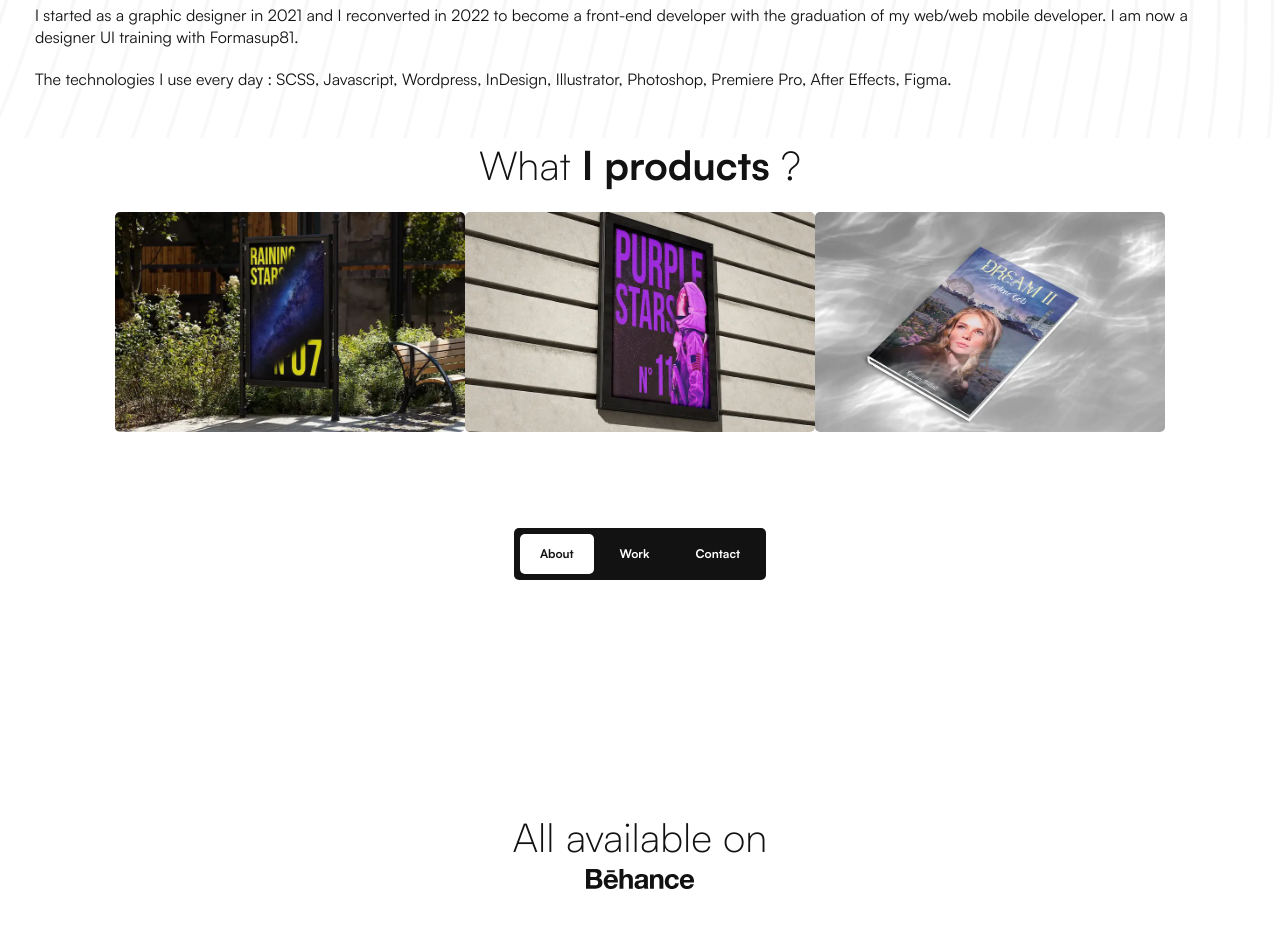
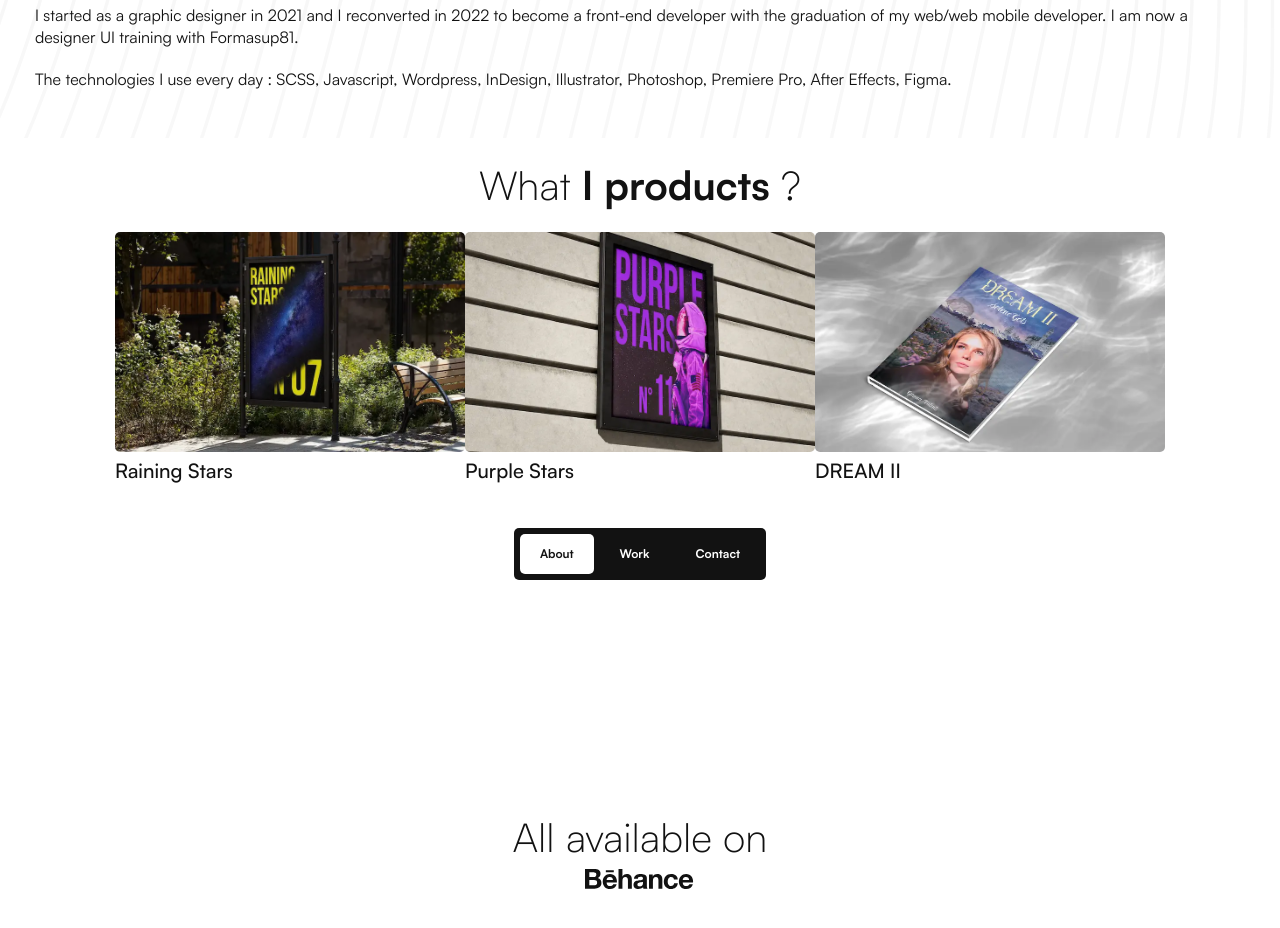
Before and after one commit to jeremybeziat/portfolio, a React (Create React App) app: page / in a window 1280 px wide. Shown: the part 200-1128 px from the top of the page. Built offline with nearby package versions, Linux system fonts and the light colour scheme; what gsap-trial would draw is missing.

Commit message:
test : animation gsap work

```diff
--- a/src/assets/styles/home.scss
+++ b/src/assets/styles/home.scss
@@ -64,6 +64,7 @@
 
 section.product {
   width: 100%;
+  padding-top: 20px;
   h2 {
     font-size: clamp(34px, 7vw, 40px);
     text-align: center;
@@ -78,17 +79,31 @@ section.product {
     display: flex;
     justify-content: center;
     flex-wrap: wrap;
+    row-gap: 60px;
     figure {
-      height: 180px;
+      position: relative;
+      height: 200px;
       border-radius: 5px;
       width: 270px;
-      margin-bottom: 20px;
+      // a {
+      //   display: inline-flex;
+      // }
       img {
         object-fit: cover;
         object-position: center;
         width: 100%;
         height: 100%;
         border-radius: 5px;
+      }
+      figcaption {
+        display: flex;
+        justify-content: flex-start;
+        align-items: center;
+        text-align-last: left;
+        h3 {
+          font-size: 20px;
+          font-family: "Satoshi-Medium";
+        }
       }
     }
   }
--- a/src/pages/Home.js
+++ b/src/pages/Home.js
@@ -39,7 +39,7 @@ function Home() {
   useEffect(() => {
     // Fonction pour cacher l'élément lors du scroll
     const cacherElement = () => {
-      gsap.to("#elementADisparaitre", { opacity: 0, duration: 1.5 }); // Animation de la disparition de l'élément avec GSAP
+      gsap.to("#elementADisparaitre", { opacity: 0, duration: 2 }); // Animation de la disparition de l'élément avec GSAP
     };
 
     // Ajoute un écouteur d'événement pour le scroll lors du montage du composant
@@ -74,9 +74,9 @@ function Home() {
         scrollTrigger: {
           // markers: true,
           trigger: sectionRef.current, // section en tant que déclencheur
-          start: "top 50%", // point de départ de l'animation
+          start: "top 30%", // point de départ de l'animation
           end: "5% top", // point d'arrivée de l'animation
-          scrub: true, // effet d'effacement lors du scroll
+          // scrub: true, // effet d'effacement lors du scroll
         },
       }
     );
@@ -90,10 +90,10 @@ function Home() {
       y: 100,
       duration: 1,
       scrollTrigger: {
-        // marker: true,
+        // markers: true,
         trigger: myElement.current,
-        start: "20% 30%",
-        end: "bottom 20%",
+        start: "top 80%",
+        end: "50% bottom",
         toggleActions: "play none none reverse",
       },
     });
@@ -149,6 +149,9 @@ function Home() {
                         alt="raining stars"
                       />
                     </a>
+                    <figcaption>
+                      <h3>Raining Stars</h3>
+                    </figcaption>
                   </figure>
                   <figure ref={element3Ref}>
                     <a href="https://www.behance.net/gallery/161765241/Purple-Stars">
@@ -159,6 +162,9 @@ function Home() {
                         alt="purple stars"
                       />
                     </a>
+                    <figcaption>
+                      <h3>Purple Stars</h3>
+                    </figcaption>
                   </figure>
                   <figure ref={element4Ref}>
                     <a href="https://www.behance.net/gallery/161021241/DREAM-II">
@@ -169,9 +175,13 @@ function Home() {
                         alt="DREAM II"
                       />
                     </a>
+                    <figcaption>
+                      <h3>DREAM II</h3>
+                    </figcaption>
                   </figure>
                 </div>
-                <div ref={myElement} className="available">
+                <div className="available">
+                  <div className="test" ref={myElement}>
                     <h3>All available on</h3>
                     <div className="behance">
                       <a
@@ -193,6 +203,7 @@ function Home() {
                       </a>
                     </div>
                   </div>
+                </div>
               </section>
             </main>
           </div>
```
Lines whose indentation alone changed are shown as unchanged.
